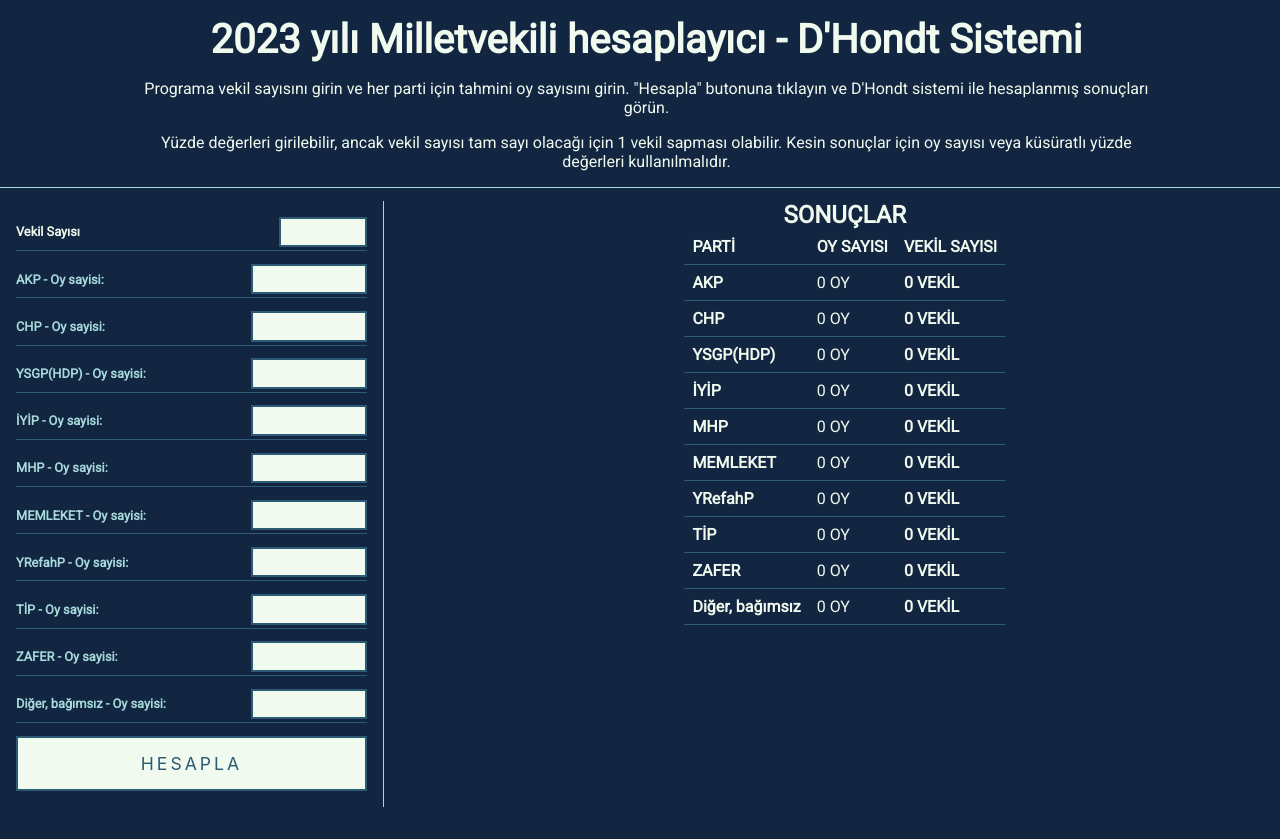
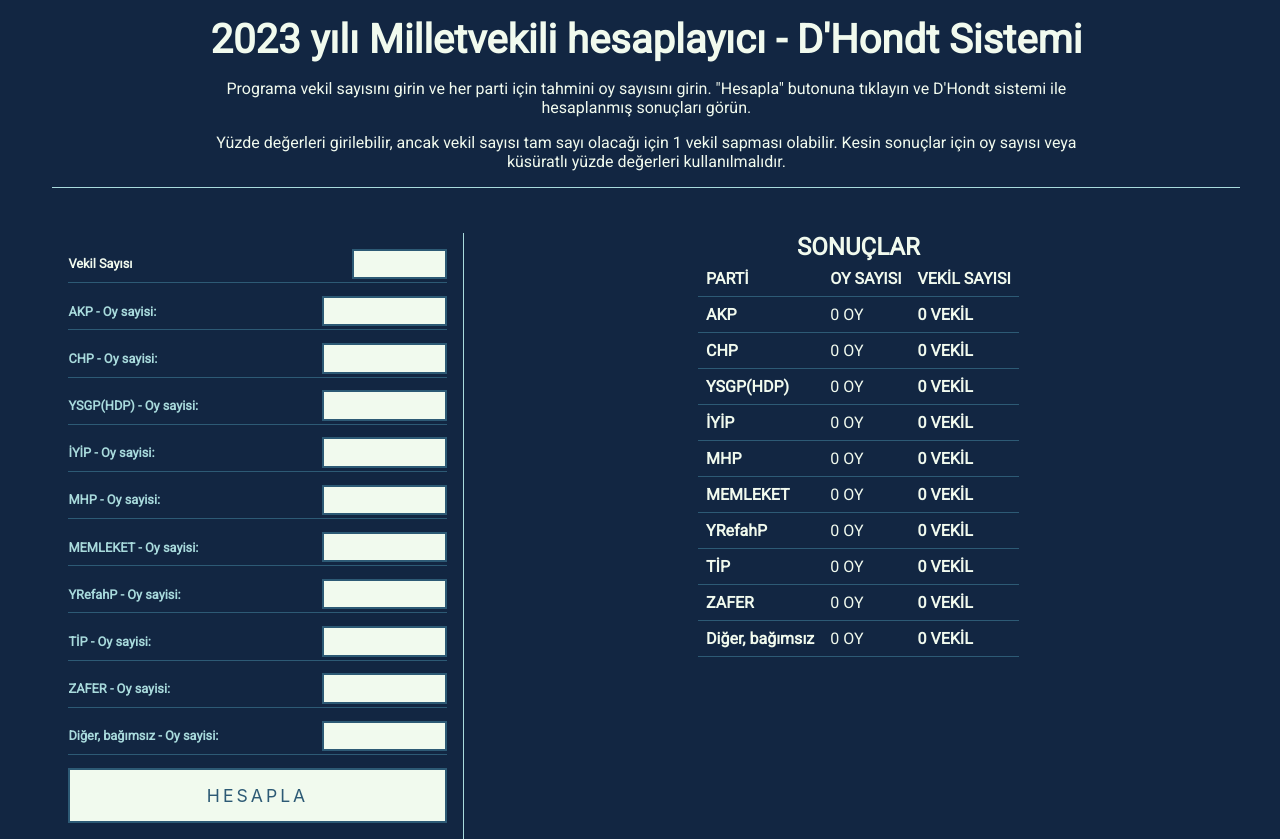
Before and after one commit to berkaysson/dhondt-system-calculator, a React (Create React App) app: page / in a window 1280 px wide. Before the commit the page ends 807 px from the top, so only its background shows below. Built offline with nearby package versions, Linux system fonts and the light colour scheme.

Commit message:
Fix to positioning of layout

```diff
--- a/src/App.js
+++ b/src/App.js
@@ -11,14 +11,15 @@
 
 const AppWrapper = styled.div`
   display: grid;
-  grid-template-columns: 30% 70%;
+  grid-template-columns: 35% 65%;
   align-items: flex-start;
   justify-items: center;
 
   width: 100%;
+  max-width: 1300px;
   gap: var(--gap);
 
-  @media screen and (max-width: 768px) {
+  @media screen and (max-width: 855px) {
     display: flex;
     flex-direction: column;
     align-items: center;
--- a/src/Components/Header.js
+++ b/src/Components/Header.js
@@ -8,6 +8,7 @@
   text-align: center;
   padding: var(--padding);
   width: 100%;
+  margin-bottom: 2rem;
 
   grid-column: 1/3;
   grid-row: 1/2;
--- a/src/Components/InputForm.js
+++ b/src/Components/InputForm.js
@@ -16,7 +16,7 @@
   /* max-width: 400px; */
   border-right: 1px var(--light-alt-color) solid;
 
-  @media screen and (max-width: 768px) {
+  @media screen and (max-width: 855px) {
     border-right:none;
     border-bottom: 1px solid var(--light-alt-color);
   }
--- a/src/index.css
+++ b/src/index.css
@@ -42,6 +42,9 @@
   background-color: var(--dark-color);
   color: var(--light-color);
   transition: all 0.2 ease-in;
+  display: flex;
+  align-items: center;
+  justify-content: center;
 }
 
 a{
```
